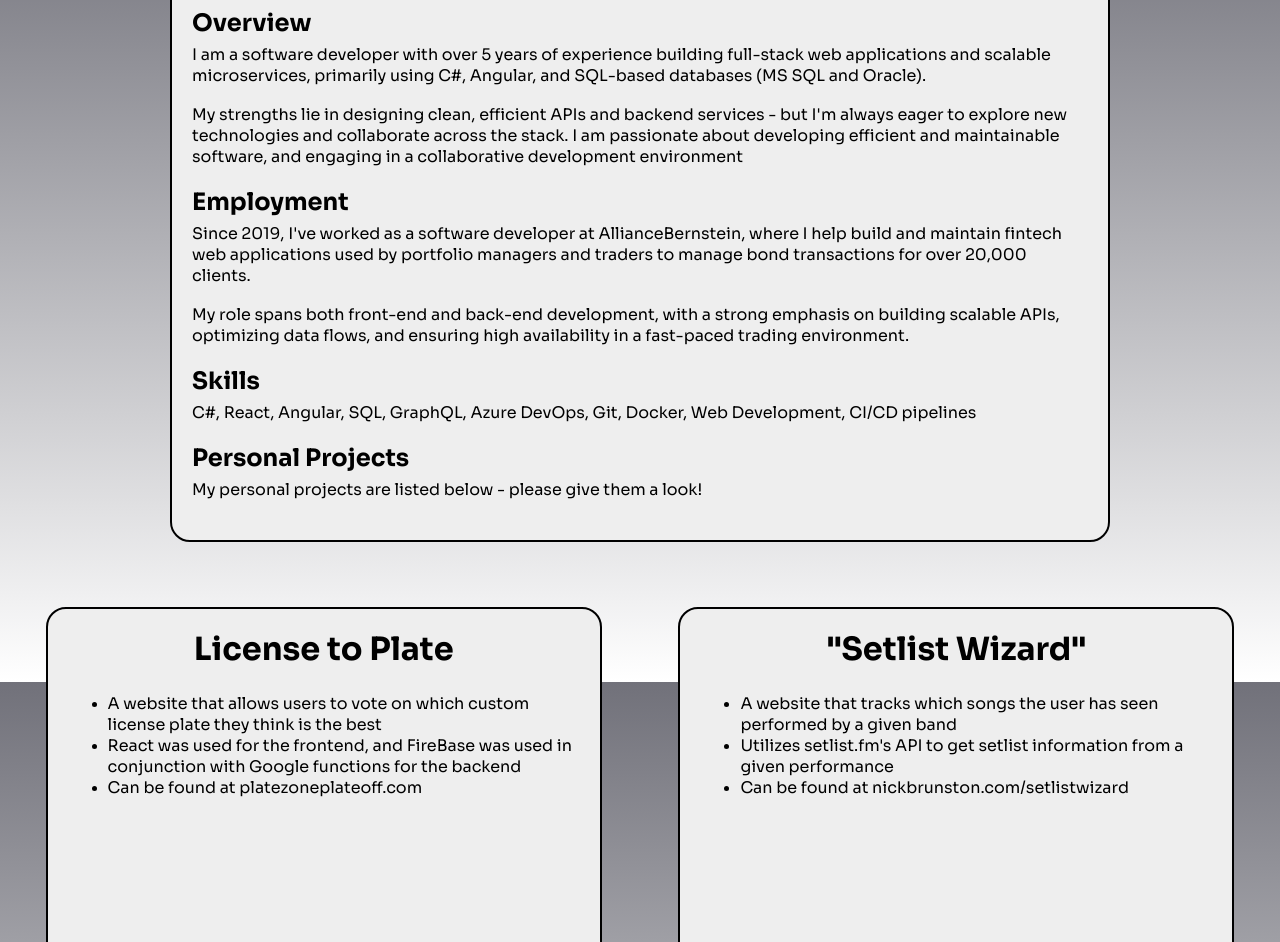
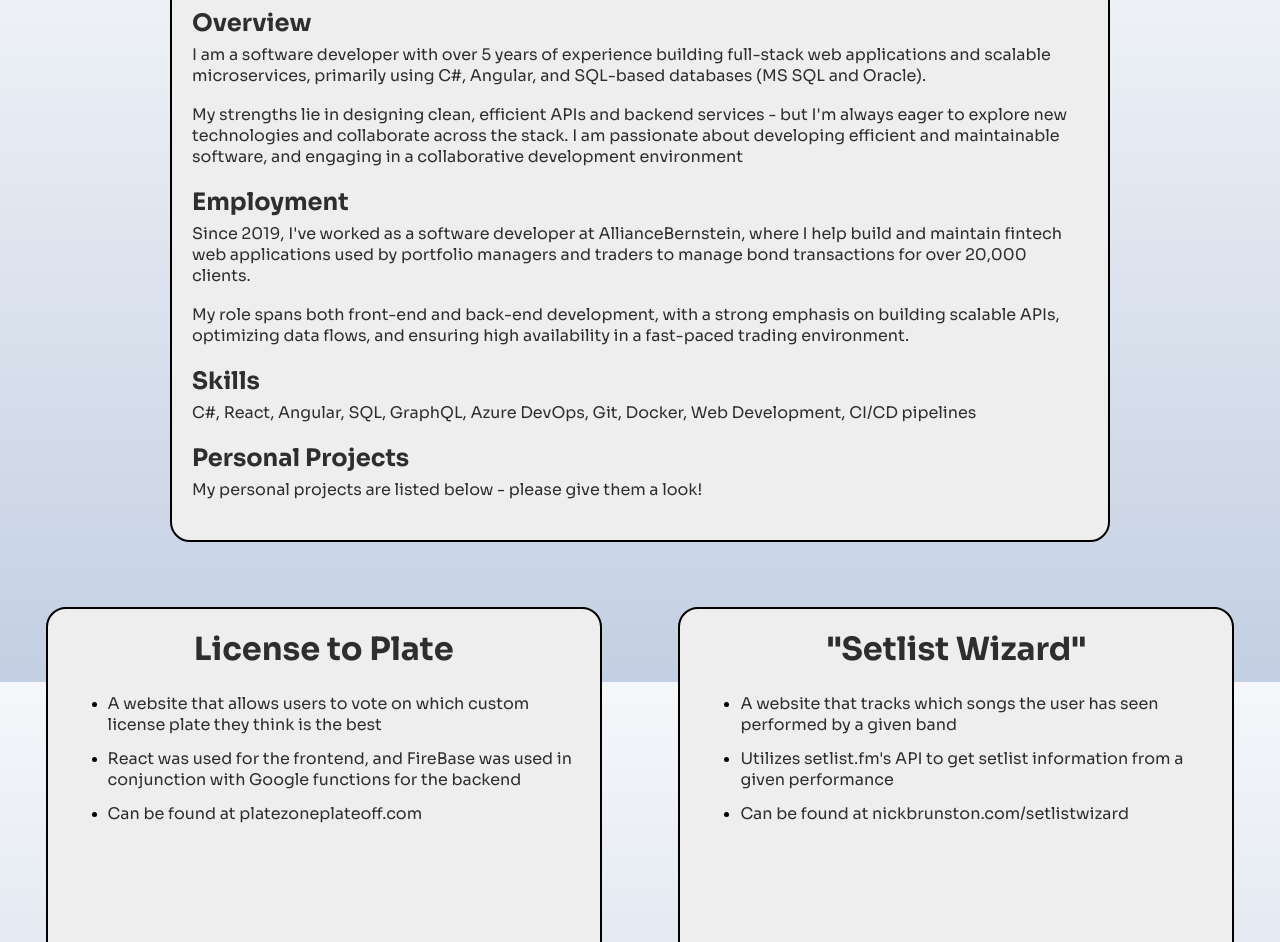
Before and after one commit to brunston97/personal-website, a website built with Vite: page index.html in a window 1280 px wide. Shown: the part 118-1060 px from the top of the page. Built offline with nearby package versions, Linux system fonts and the light colour scheme.

Commit message:
updating coloring

```diff
--- a/styles/general.css
+++ b/styles/general.css
@@ -3,6 +3,6 @@
 }
 
 body {
-  background-image: linear-gradient(rgb(113, 113, 122), white);
+  background-image: linear-gradient(rgb(245, 247, 250), rgb(195, 207, 226));
   background-attachment: fixed;
 }
--- a/styles/main-page.css
+++ b/styles/main-page.css
@@ -57,6 +57,10 @@
   margin-left: 3%;
 }
 
+ul li p {
+  margin-bottom: 0.8rem;
+}
+
 @media(max-width: 950px) {
   .video-of-week-container,
   .advice-container {
--- a/styles/text.css
+++ b/styles/text.css
@@ -9,6 +9,7 @@
 h3,
 p {
   font-family: Sora, Arial;
+  color: rgb(46, 46, 46);
 }
 
 .main-container h2 {
```
